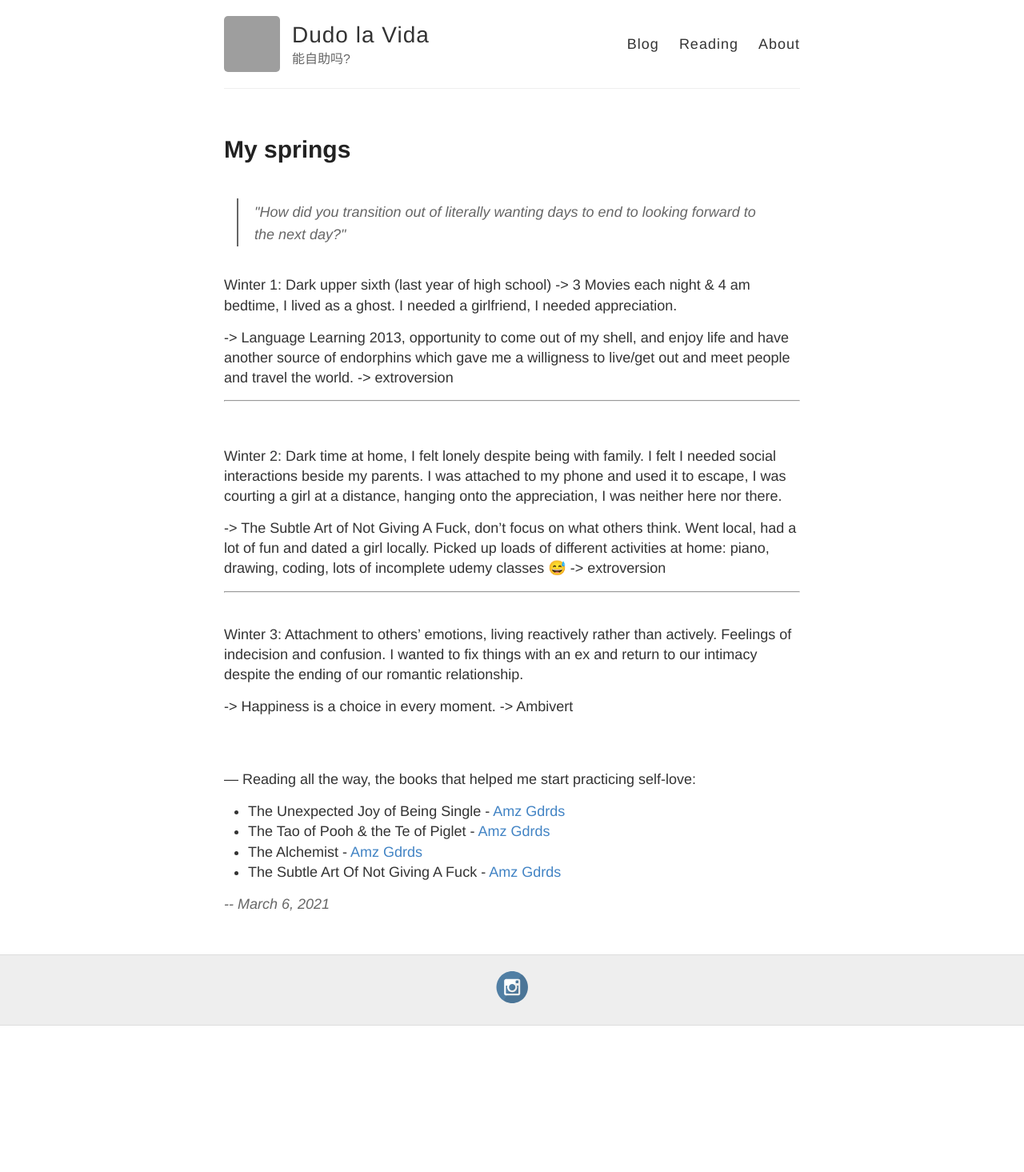
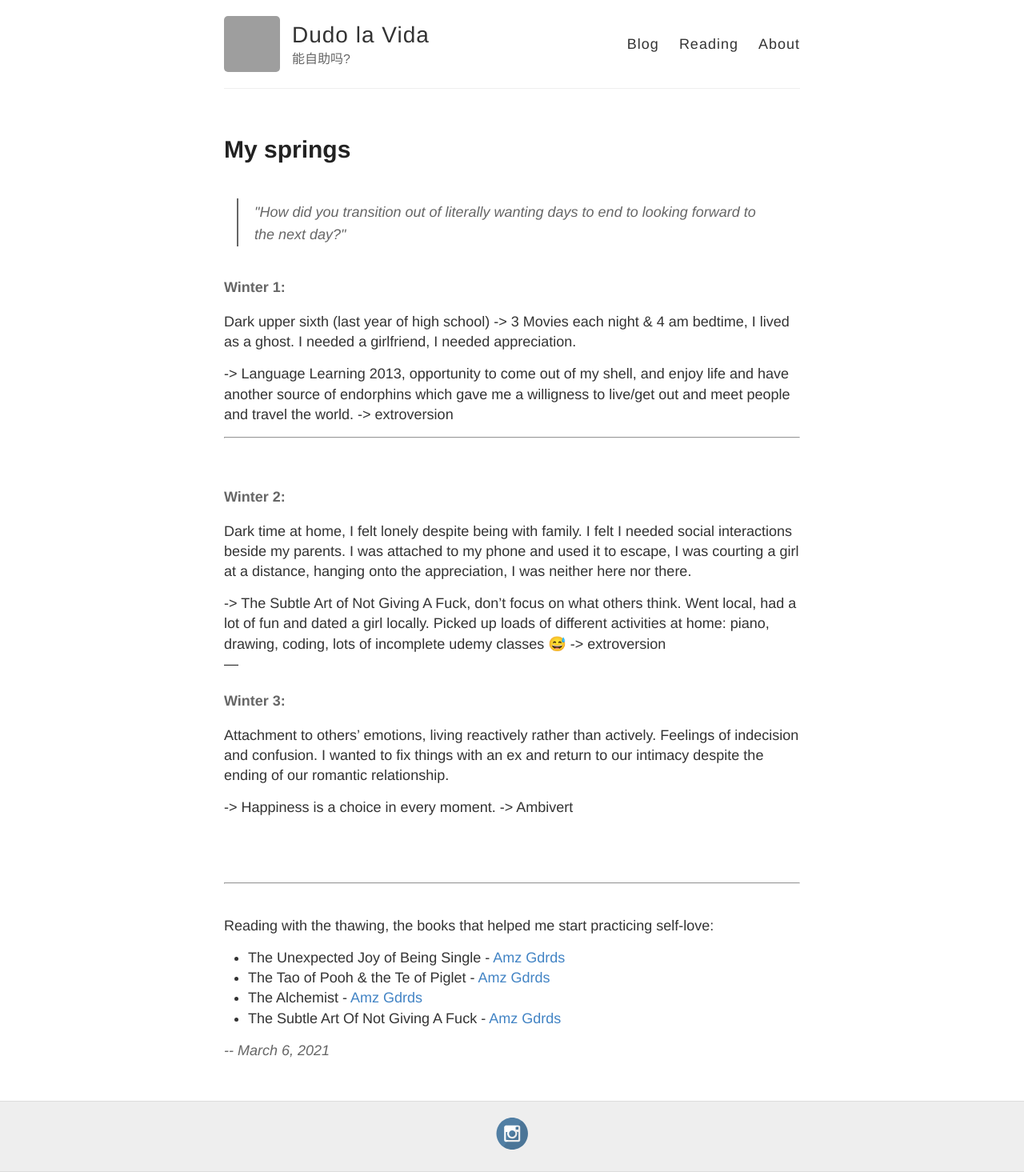
Before and after one commit to dudolavida/dudolavida.github.io, a Jekyll site: the page built from _posts/2021-03-06-My-springs.md, in a window 1280 px wide. Shown: the whole page at 80% size. Built offline with Jekyll 4.4.1, drawn with Linux system fonts in a browser that asks for light colours; before the commit the page ends 1282 px from its top, so only the background shows below that; grey boxes are pictures that could not be loaded.

Commit message:
fix some posts

```diff
--- a/_posts/2021-03-06-My-springs.md
+++ b/_posts/2021-03-06-My-springs.md
@@ -7,27 +7,32 @@ tags: lows
 
 > <font size="4"> "How did you transition out of literally wanting days to end to looking forward to the next day?"
 
-Winter 1: Dark upper sixth (last year of high school) -> 3 Movies each night & 4 am bedtime, I lived as a ghost. I needed a girlfriend, I needed appreciation.
+#### Winter 1:
+Dark upper sixth (last year of high school) -> 3 Movies each night & 4 am bedtime, I lived as a ghost. I needed a girlfriend, I needed appreciation.
 
 -> Language Learning 2013, opportunity to come out of my shell, and enjoy life and have another source of endorphins which gave me a willigness to live/get out and meet people and travel the world. -> extroversion
 
 ---
 <br>
 
-Winter 2: Dark time at home, I felt lonely despite being with family. I felt I needed social interactions beside my parents. I was attached to my phone and used it to escape, I was courting a girl at a distance, hanging onto the appreciation, I was neither here nor there.
+#### Winter 2:
+Dark time at home, I felt lonely despite being with family. I felt I needed social interactions beside my parents. I was attached to my phone and used it to escape, I was courting a girl at a distance, hanging onto the appreciation, I was neither here nor there.
 
 -> The Subtle Art of Not Giving A Fuck, don't focus on what others think. Went local, had a lot of fun and dated a girl locally. Picked up loads of different activities at home: piano, drawing, coding, lots of incomplete udemy classes 😅 -> extroversion
-
+<br>
 ---
 <br>
-Winter 3: Attachment to others' emotions, living reactively rather than actively. Feelings of indecision and confusion. I wanted to fix things with an ex and return to our intimacy despite the ending of our romantic relationship.
+#### Winter 3:
+Attachment to others' emotions, living reactively rather than actively. Feelings of indecision and confusion. I wanted to fix things with an ex and return to our intimacy despite the ending of our romantic relationship.
 
 -> Happiness is a choice in every moment. -> Ambivert
 
 <br>
 <br>
+
 ---
-Reading all the way, the books that helped me start practicing self-love:
+<br>
+Reading with the thawing, the books that helped me start practicing self-love:
 - The Unexpected Joy of Being Single - <!--Blg--> [Amz][bk1amz] [Gdrds][bk1gdrds]
 - The Tao of Pooh & the Te of Piglet - <!--Blg--> [Amz][bk2amz] [Gdrds][bk2gdrds]
 - The Alchemist - <!--Blg--> [Amz][bk3amz] [Gdrds][bk3gdrds]
```
Also changed, not shown: _posts/2021-03-07-Life.md (+2 -5 lines).
